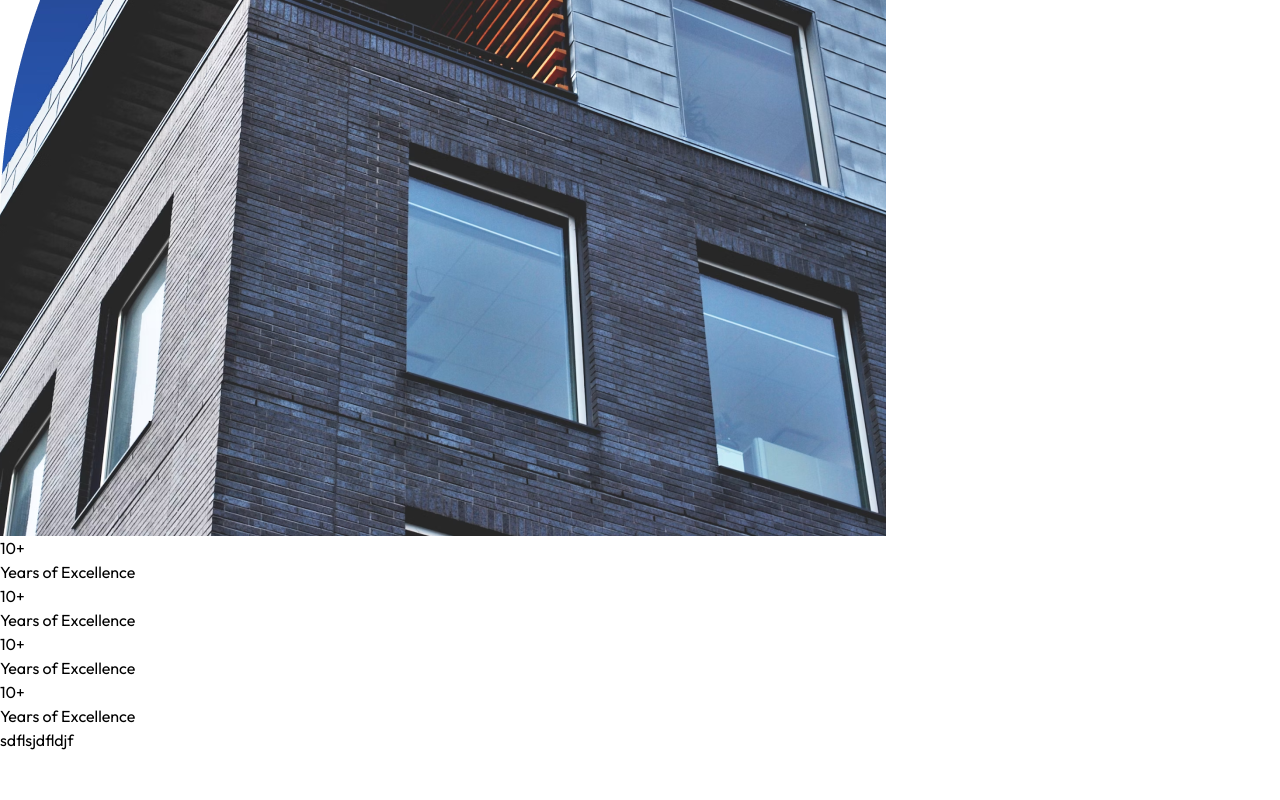
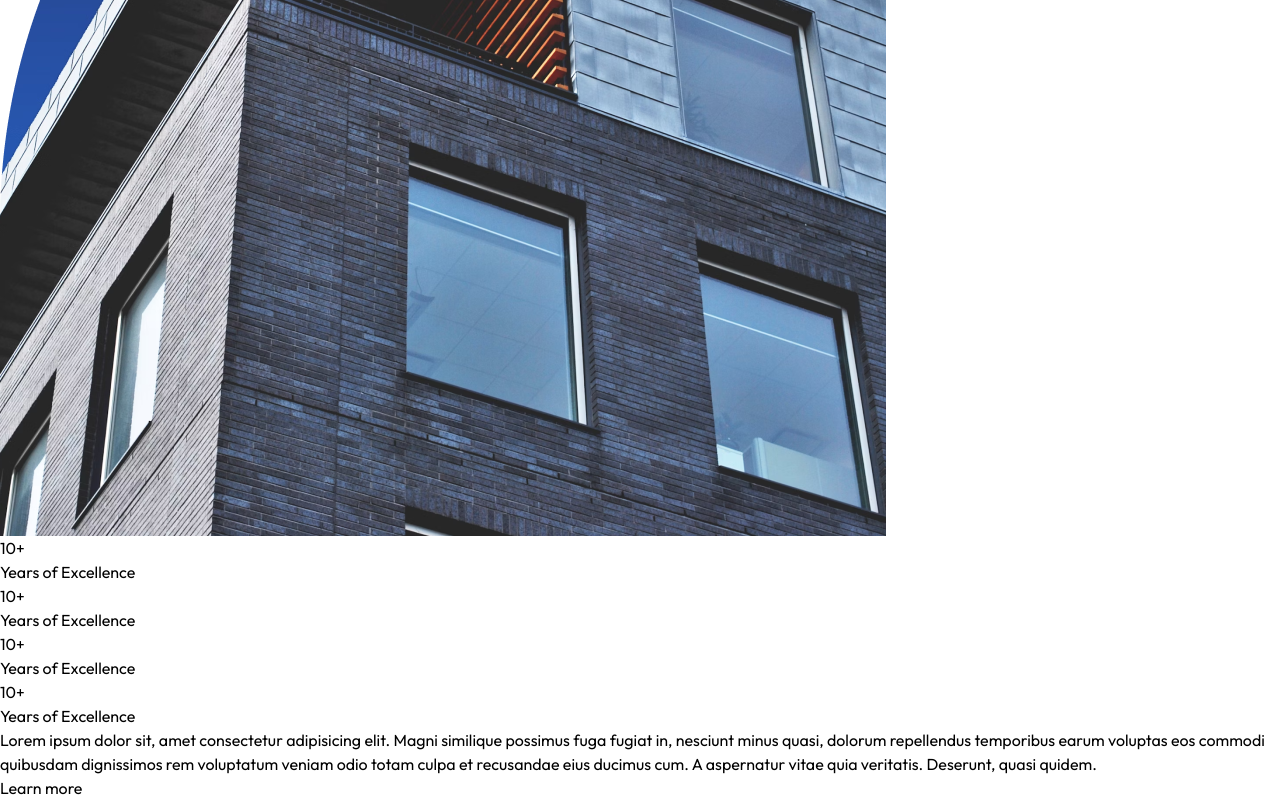
Before and after one commit to Hasnain-7860/homeweb, a React (Vite) app: page / in a window 1280 px wide. Shown: the part 874-1674 px from the top of the page. Before the commit the page ends 1626 px from the top, so only its background shows below. Built offline with nearby package versions, Linux system fonts and the light colour scheme; a web font is replaced by a local one.

Commit message:
complete about

```diff
--- a/src/Components/About.jsx
+++ b/src/Components/About.jsx
@@ -32,10 +32,10 @@ const About = () => {
                     </div>
 
                 </div>
-
+                <p className='my-10 max-w-lg'>Lorem ipsum dolor sit, amet consectetur adipisicing elit. Magni similique possimus fuga fugiat in, nesciunt minus quasi, dolorum repellendus temporibus earum voluptas eos commodi quibusdam dignissimos rem voluptatum veniam odio totam culpa et recusandae eius ducimus cum. A aspernatur vitae quia veritatis. Deserunt, quasi quidem.</p>
+            <button className='bg-blue-600 text-white px-8 py-2 rounded' >Learn more</button>
             </div>
           </div>
-          <p>sdflsjdfldjf</p>
           </div>
 
   )
```
